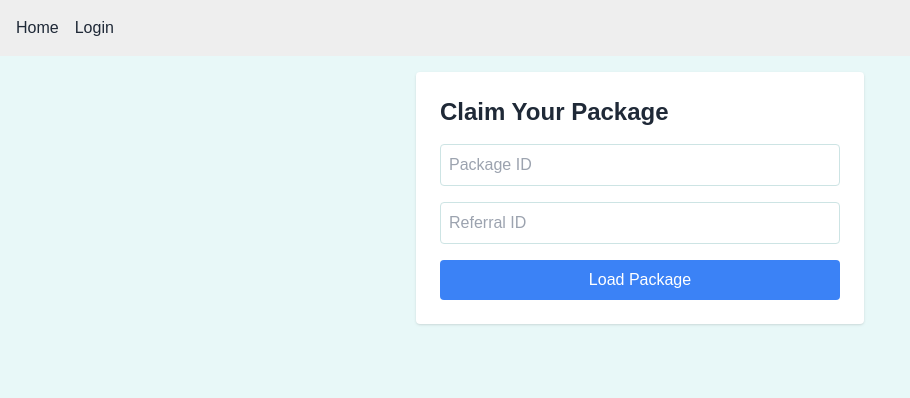
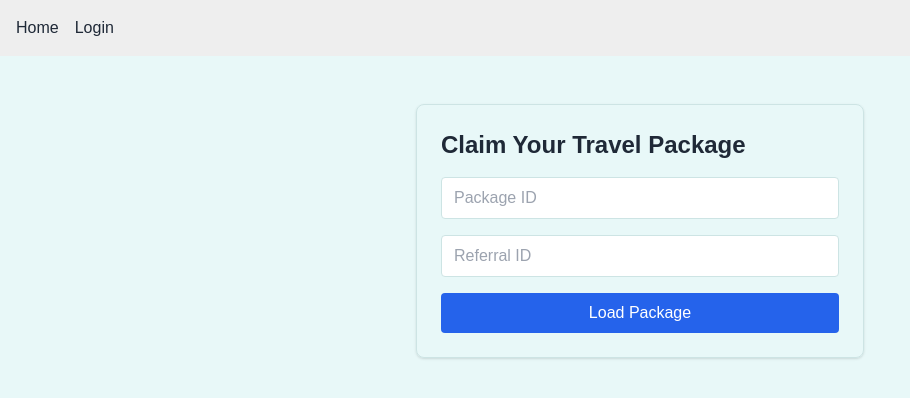
Before and after one commit to flexbuytravel/code-assist, a Next.js app: page /home in a window 1280 px wide. Shown: the top 398 px of the page, without its empty margins (0-910 px from the left). Built offline with nearby package versions, Linux system fonts and the light colour scheme; no server answers.

Commit message:
Update page.tsx

```diff
--- a/src/app/home/page.tsx
+++ b/src/app/home/page.tsx
@@ -1,71 +1,98 @@
 "use client";
 
-import { useState } from "react";
-import { useRouter } from "next/navigation";
+import { useState, useEffect } from "react";
+import { useSearchParams, useRouter } from "next/navigation";
+import axios from "axios";
 
 export default function HomePage() {
+  const searchParams = useSearchParams();
   const router = useRouter();
 
-  const [packageId, setPackageId] = useState("");
-  const [referralId, setReferralId] = useState("");
+  const [formData, setFormData] = useState({
+    packageId: "",
+    referralId: "",
+  });
+
+  const [locked, setLocked] = useState(false);
   const [error, setError] = useState("");
-  const [loading, setLoading] = useState(false);
 
-  const handleLoadPackage = async () => {
+  // Pre-fill from link if provided
+  useEffect(() => {
+    const packageId = searchParams.get("packageId");
+    const referralId = searchParams.get("referralId");
+
+    if (packageId && referralId) {
+      setFormData({ packageId, referralId });
+      setLocked(true);
+    }
+  }, [searchParams]);
+
+  const handleChange = (e: React.ChangeEvent<HTMLInputElement>) => {
+    if (locked) return; // prevent changes if locked
+    setFormData({ ...formData, [e.target.name]: e.target.value });
+  };
+
+  const handleLoadPackage = async (e: React.FormEvent) => {
+    e.preventDefault();
     setError("");
-    if (!packageId || !referralId) {
-      setError("Both Package ID and Referral ID are required.");
-      return;
-    }
 
-    setLoading(true);
     try {
-      // Validate package with backend before redirect
-      const res = await fetch("/api/packages/claim", {
-        method: "POST",
-        headers: { "Content-Type": "application/json" },
-        body: JSON.stringify({ packageId, referralId }),
+      await axios.post("/api/packages/claim", {
+        packageId: formData.packageId,
+        referralId: formData.referralId,
+        validateOnly: true,
       });
 
-      const data = await res.json();
-      if (!res.ok) throw new Error(data.error || "Invalid package or referral ID.");
-
-      // Redirect to register page with package & referral IDs in URL
-      router.push(`/auth/register?packageId=${encodeURIComponent(packageId)}&referralId=${encodeURIComponent(referralId)}`);
+      // Redirect to register page with params
+      router.push(
+        `/auth/register?packageId=${encodeURIComponent(
+          formData.packageId
+        )}&referralId=${encodeURIComponent(formData.referralId)}`
+      );
     } catch (err: any) {
-      setError(err.message);
-    } finally {
-      setLoading(false);
+      setError(err.response?.data?.error || "Failed to validate package");
     }
   };
 
   return (
-    <div className="max-w-md mx-auto p-6 bg-white shadow rounded">
-      <h1 className="text-2xl font-bold mb-4">Claim Your Package</h1>
-      {error && <p className="text-red-500 mb-4">{error}</p>}
-      <div className="space-y-4">
+    <div className="max-w-md mx-auto mt-8 p-6 border rounded-lg shadow">
+      <h1 className="text-2xl font-bold mb-4">Claim Your Travel Package</h1>
+
+      <form onSubmit={handleLoadPackage} className="space-y-4">
         <input
           type="text"
+          name="packageId"
           placeholder="Package ID"
-          value={packageId}
-          onChange={(e) => setPackageId(e.target.value)}
-          className="w-full border p-2 rounded"
+          value={formData.packageId}
+          onChange={handleChange}
+          required
+          readOnly={locked}
+          className={`w-full border px-3 py-2 rounded ${
+            locked ? "bg-gray-100" : ""
+          }`}
         />
         <input
           type="text"
+          name="referralId"
           placeholder="Referral ID"
-          value={referralId}
-          onChange={(e) => setReferralId(e.target.value)}
-          className="w-full border p-2 rounded"
+          value={formData.referralId}
+          onChange={handleChange}
+          required
+          readOnly={locked}
+          className={`w-full border px-3 py-2 rounded ${
+            locked ? "bg-gray-100" : ""
+          }`}
         />
+
+        {error && <p className="text-red-500">{error}</p>}
+
         <button
-          onClick={handleLoadPackage}
-          disabled={loading}
-          className="w-full bg-blue-500 text-white p-2 rounded hover:bg-blue-600"
+          type="submit"
+          className="w-full bg-blue-600 text-white py-2 px-4 rounded hover:bg-blue-700"
         >
-          {loading ? "Loading..." : "Load Package"}
+          Load Package
         </button>
-      </div>
+      </form>
     </div>
   );
 }
```
